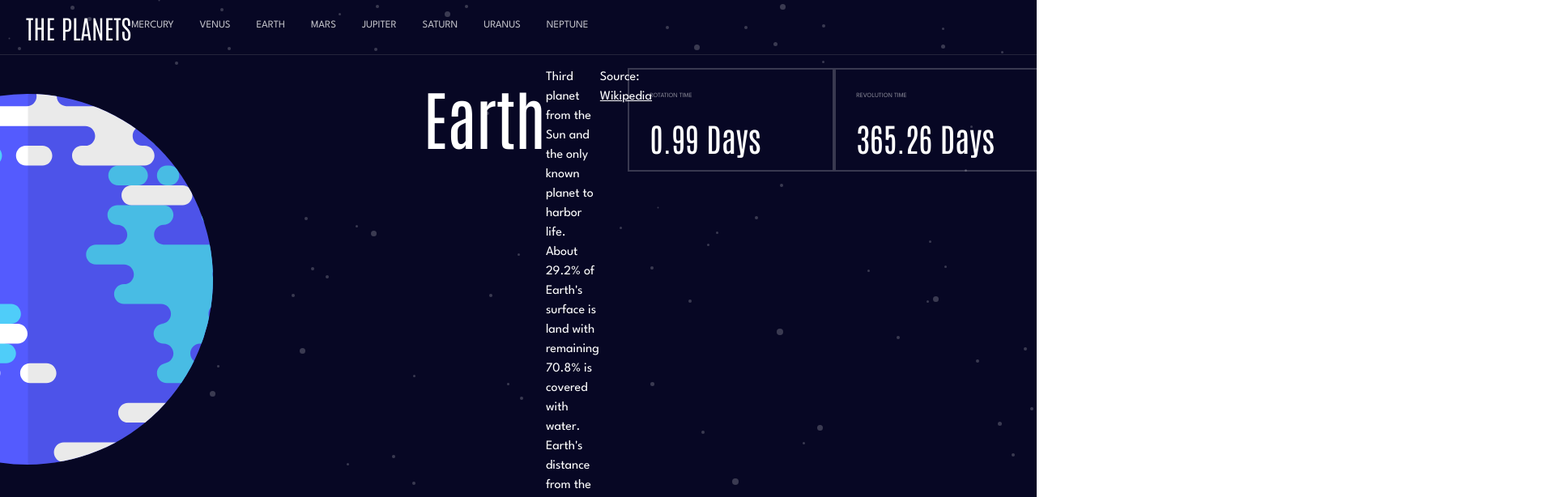
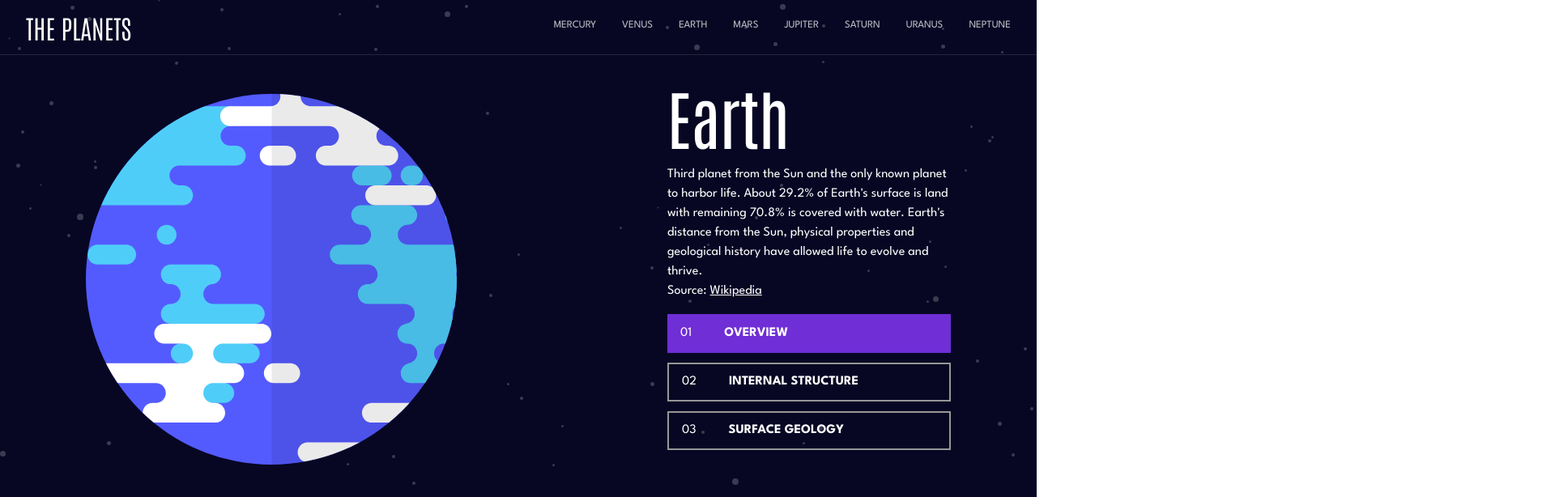
Before and after one commit to Sye-5pace/Planets-fact-site, a React (Vite) app: page /planet/Earth in a window 1280 px wide. Shown: the top 614 px of the page at 81% size, 1920 px wide, since content can reach past the window. Built offline with nearby package versions, Linux system fonts and the light colour scheme.

Commit message:
responsiveness defects fixed

```diff
--- a/src/Components/PlanetFact.tsx
+++ b/src/Components/PlanetFact.tsx
@@ -62,7 +62,7 @@ const PlanetFact: React.FC<PlanetsProps> = ({ data }) => {
     };
 
     return (
-        <div className='flex mobile:flex-col mobile:gap-y-4 tablet:gap-y-6 laptop:flex-row laptop:gap-y-[1.3rem]'>
+        <div className='flex  mobile:gap-y-4 tablet:gap-y-6 flex-col laptop:gap-y-[1.3rem]'>
             <div className='flex mobile:flex-col mobile:gap-y-4 mobile:items-center tablet:flex-col laptop:flex-row tablet:items-center tablet:mx-auto laptop:justify-center laptop:gap-[16.25rem] text-white'>
                 <div className=' w-full h-[3rem] border-b py-[0.1rem] border-dustygray border-opacity-20 mobile:children:h-full mobile:children:pt-2 mobile:flex mobile:justify-between mobile:items-center mobile:px-4 tablet:hidden laptop:hidden'>
                     {mobileTab.map((tab) => (
@@ -83,7 +83,7 @@ const PlanetFact: React.FC<PlanetsProps> = ({ data }) => {
                     <img src={imgSourceMap[selectedTab]} alt="planet" className='w-[28.625rem] h-[28.625rem] my-[2rem] mobile:w-[11rem] mobile:h-[11rem]' />
                 )}
                 <div className='font-spartan mobile:flex-col tablet:flex-row tablet:items-center tablet:gap-[3.5625rem] laptop:w-[21.875rem] flex laptop:flex-col  laptop:gap-y-4'>
-                    <div className='mobile:flex-col mobile:items-center mobile:mx-[1.5rem] mobile:gap-y-3 mobile:text-center tablet:w-[21.1875rem]  tablet:gap-y-3 flex tablet:flex-col'>
+                    <div className='mobile:flex-col mobile:items-center mobile:mx-[1.5rem] mobile:gap-y-3 mobile:text-center tablet:w-[21.1875rem]  tablet:gap-y-3 flex tablet:flex-col laptop:flex-col'>
                         <h1 className='text-[5rem] font-antonio mobile:text-[1.5rem]'>{selectedPlanet?.name}</h1>
                         <p>{contentMap[selectedTab]}</p>
                         <p>
--- a/src/Components/PlanetMetadata.tsx
+++ b/src/Components/PlanetMetadata.tsx
@@ -5,7 +5,7 @@ import type { PlanetMetadataProps } from '../Interface';
 const PlanetMetadata: React.FC<PlanetMetadataProps> = ({ selectedPlanet}) => {
 
     return (
-        <div className='flex mobile:flex-col mobile:children:mx-4 mobile:children:px-[0.7rem] children:px-[1.575rem] laptop:flex-row laptop:justify-between children:border-2 children:border-white tablet:children:w-[10.25rem] tablet:children:h-[5.5625rem] laptop:px-[10.3125rem] laptop:children:h-[8rem] laptop:children:w-[15.9375rem] font-spartan text-white children:flex children:flex-col children:border-opacity-20'>
+        <div className='flex mobile:flex-col mobile:children:mx-4 mobile:children:px-[0.7rem] children:px-[1.575rem] laptop:flex-row laptop:justify-between children:border-2 children:border-white tablet:mx-auto tablet:children:w-[10.25rem] tablet:children:h-[5.5625rem] laptop:px-[10.3125rem] laptop:children:h-[8rem] laptop:children:w-[15.9375rem] font-spartan text-white children:flex children:flex-col children:border-opacity-20'>
             <div className='flex mobile:flex-row mobile:justify-between laptop:flex-col laptop:justify-center'>
                 <p className='opacity-50 py-4 text-[0.5rem]'>ROTATION TIME</p>
                 <h1 className='tablet:text-[1.5rem]  laptop:text-[2.5rem] font-antonio'>{selectedPlanet?.rotation}</h1>
--- a/src/Components/PlanetsRoute.tsx
+++ b/src/Components/PlanetsRoute.tsx
@@ -18,8 +18,7 @@ const PlanetsRoute: React.FC<PlanetsProps> = ({data}) => {
 
     return (
         <div className='flex flex-col gap-y-4 '>
-            <header className='flex tablet:flex-col tablet:items-center tablet:mx-auto tablet:py-2 tablet:children:border-2 laptop:flex-row  laptop:items-center laptop:justify-between h-full laptop:px-8 border-b py-[0.1rem] border-dustygray border-opacity-20'>
-                <div className='flex mobile:hidden tablet:flex-col tablet:items-center tablet:mx-auto tablet:py-2 laptop:flex-row laptop:items-center laptop:justify-between'>
+            <header className='mobile:hidden flex tablet:flex-col tablet:items-center tablet:mx-auto tablet:py-2  laptop:flex-row  laptop:items-center laptop:justify-between h-full laptop:px-8 border-b laptop:py-[0.1rem] border-dustygray border-opacity-20'>
                 <h1 className='font-antonio text-[2rem] font-light text-white'>THE PLANETS</h1>
                 <div className='children:h-[4rem] flex flex-row gap-8 font-normal font-spartan text-[0.8rem] text-opacity-75 text-white children:cursor-pointer self-start '>
                     {data.map(planet => (
@@ -29,7 +28,6 @@ const PlanetsRoute: React.FC<PlanetsProps> = ({data}) => {
                             <h3>{planet.name.toUpperCase()}</h3>
                         </Link>
                     ))}
-                    </div>
                 </div>
             </header>
             <div className='border-b py-[0.1rem] border-dustygray border-opacity-20 mobile:flex mobile:flex-row mobile:mx-[1.5rem] mobile:justify-between mobile:items-center tablet:hidden laptop:hidden'>
```
Lines whose indentation alone changed are shown as unchanged.
